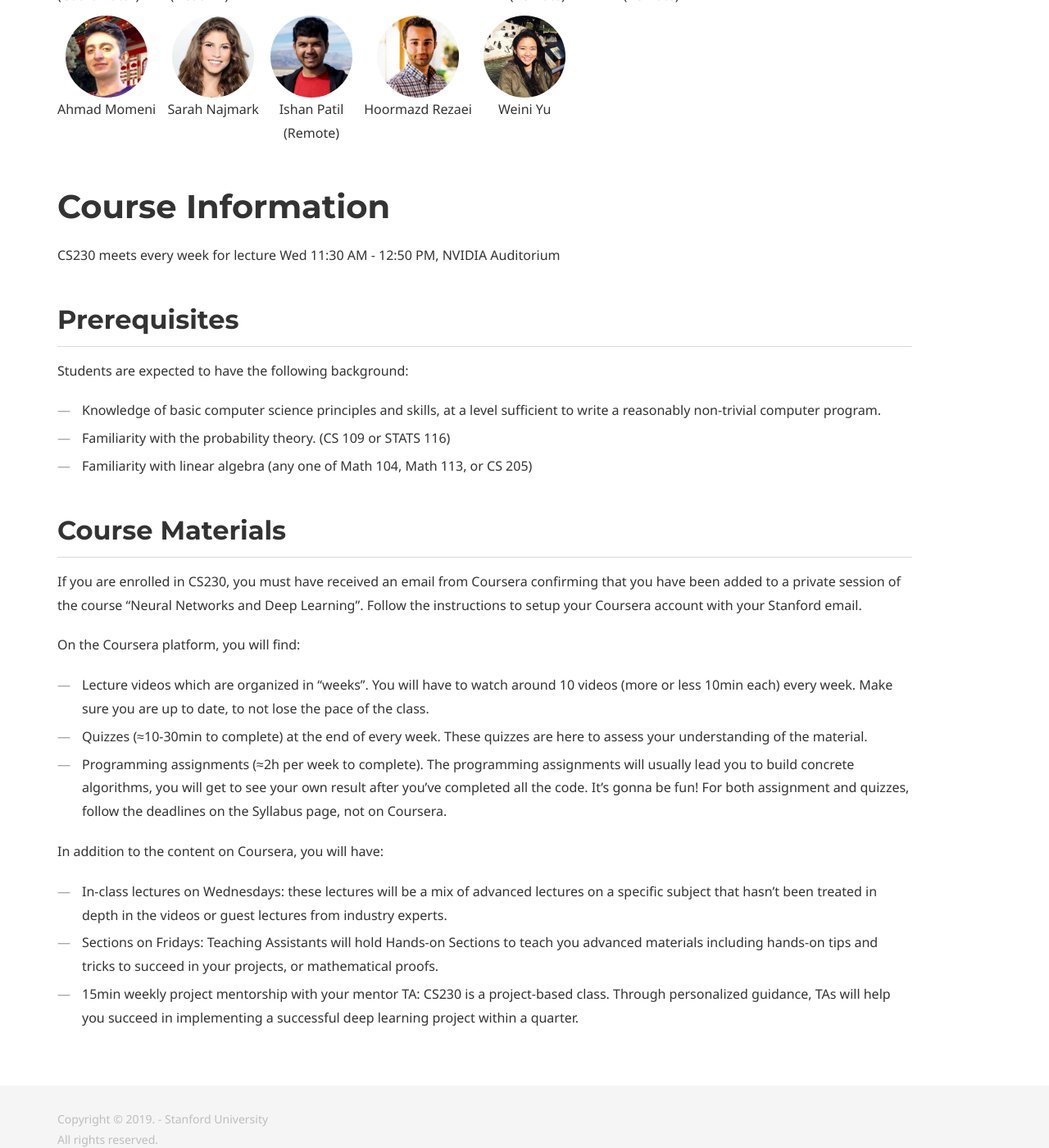
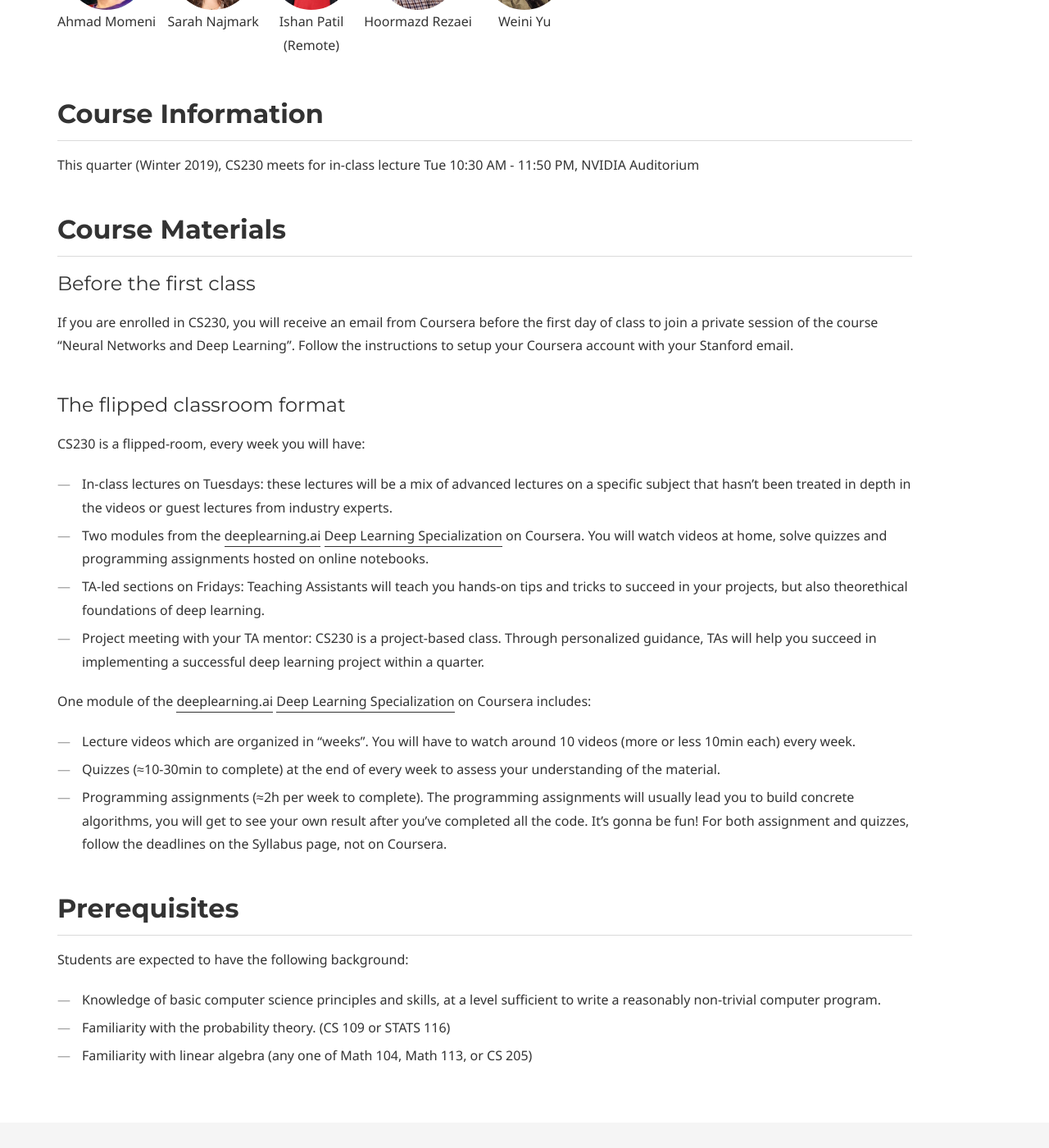
Before and after one commit to cs230-stanford/website-2019-spring, a Jekyll site: the page built from index.md, in a window 1280 px wide and 1400 px high, scrolled down 1291 px. Shown: the whole window at 82% size. Built offline with Jekyll 4.4.1, drawn with Linux system fonts in a browser that asks for light colours; some of the changed text lies outside the part shown.

Commit message:
changes to index

```diff
--- a/index.md
+++ b/index.md
@@ -25,13 +25,11 @@
 
 ---
 
-# Contact Information
+# Course Information
 
-If you have a question, to get a response from the teaching staff quickly we strongly encourage you to post it to the class Piazza forum. For private matters, please make a private note visible only to the course instructors. For longer discussions with TAs and to get help in person, we strongly encourage you to come to office hours. If you need to contact us via email, please email individual TAs.
+- All class communication happens on the [CS230 Piazza forum](https://piazza.com/class/jqlmsmrpyak1oz). For private matters, please make a private note visible only to the course instructors. For longer discussions with TAs and to get help in person, we strongly encourage you to come to office hours. If you need to contact us via email, please email individual TAs.
+- The course content and deadlines for all assignments are listed in our [Syllabus](/syllabus)
 
-## Announcements
-
-Please make sure you join the [Piazza forum](https://piazza.com/class/jlokf3yiw4a86) for the class to receive all course related announcements!
 
 ## Course Assitants
 {% include instructor.html name="Swati Dube<br>(Coordinator)" link="http://www.linkedin.com/in/swatidube/" image="swati.jpg"%}
@@ -48,29 +46,34 @@
 {% include instructor.html name="Weini Yu" link="https://www.linkedin.com/in/weiniyu" image="weini.jpg" %}
 
 
+## Course Information
+
+This quarter (Winter 2019), CS230 meets for in-class lecture Tue 10:30 AM - 11:50 PM, NVIDIA Auditorium
+
+## Course Materials
+
+#### Before the first class
+
+If you are enrolled in CS230, you will receive an email from Coursera before the first day of class to join a private session of the course "Neural Networks and Deep Learning". Follow the instructions to setup your Coursera account with your Stanford email.
+
+#### The flipped classroom format
+
+CS230 is a flipped-room, every week you will have:
+* In-class lectures on Tuesdays: these lectures will be a mix of advanced lectures on a specific subject that hasn't been treated in depth in the videos or guest lectures from industry experts.
+* Two modules from the [deeplearning.ai](https://www.deeplearning.ai/) [Deep Learning Specialization](https://www.deeplearning.ai/deep-learning-specialization/) on Coursera. You will watch videos at home, solve quizzes and programming assignments hosted on online notebooks.
+* TA-led sections on Fridays: Teaching Assistants will teach you hands-on tips and tricks to succeed in your projects, but also theorethical foundations of deep learning.
+* Project meeting with your TA mentor: CS230 is a project-based class. Through personalized guidance, TAs will help you succeed in implementing a successful deep learning project within a quarter.
 
 
+One module of the [deeplearning.ai](https://www.deeplearning.ai/) [Deep Learning Specialization](https://www.deeplearning.ai/deep-learning-specialization/) on Coursera includes:
 
+ * Lecture videos which are organized in "weeks". You will have to watch around 10 videos (more or less 10min each) every week.
+ * Quizzes (≈10-30min to complete) at the end of every week to assess your understanding of the material.
+ * Programming assignments (≈2h per week to complete). The programming assignments will usually lead you to build concrete algorithms, you will get to see your own result after you've completed all the code. It's gonna be fun! For both assignment and quizzes, follow the deadlines on the Syllabus page, not on Coursera.
 
-# Course Information
-
-CS230 meets every week for lecture Wed 11:30 AM - 12:50 PM, NVIDIA Auditorium
 
 ## Prerequisites
 Students are expected to have the following background:
  * Knowledge of basic computer science principles and skills, at a level sufficient to write a reasonably non-trivial computer program.
  * Familiarity with the probability theory. (CS 109 or STATS 116)
  * Familiarity with linear algebra (any one of Math 104, Math 113, or CS 205)
-
-## Course Materials
-If you are enrolled in CS230, you must have received an email from Coursera confirming that you have been added to a private session of the course "Neural Networks and Deep Learning". Follow the instructions to setup your Coursera account with your Stanford email.
-
-On the Coursera platform, you will find:
- * Lecture videos which are organized in "weeks". You will have to watch around 10 videos (more or less 10min each) every week. Make sure you are up to date, to not lose the pace of the class.
- * Quizzes (≈10-30min to complete) at the end of every week. These quizzes are here to assess your understanding of the material.
- * Programming assignments (≈2h per week to complete). The programming assignments will usually lead you to build concrete algorithms, you will get to see your own result after you've completed all the code. It's gonna be fun! For both assignment and quizzes, follow the deadlines on the Syllabus page, not on Coursera.
-
-In addition to the content on Coursera, you will have:
- * In-class lectures on Wednesdays: these lectures will be a mix of advanced lectures on a specific subject that hasn't been treated in depth in the videos or guest lectures from industry experts.
- * Sections on Fridays: Teaching Assistants will hold Hands-on Sections to teach you advanced materials including hands-on tips and tricks to succeed in your projects, or mathematical proofs.
- * 15min weekly project mentorship with your mentor TA: CS230 is a project-based class. Through personalized guidance, TAs will help you succeed in implementing a successful deep learning project within a quarter.
```
Also changed, not shown: faq.md (+0 -1 lines).
